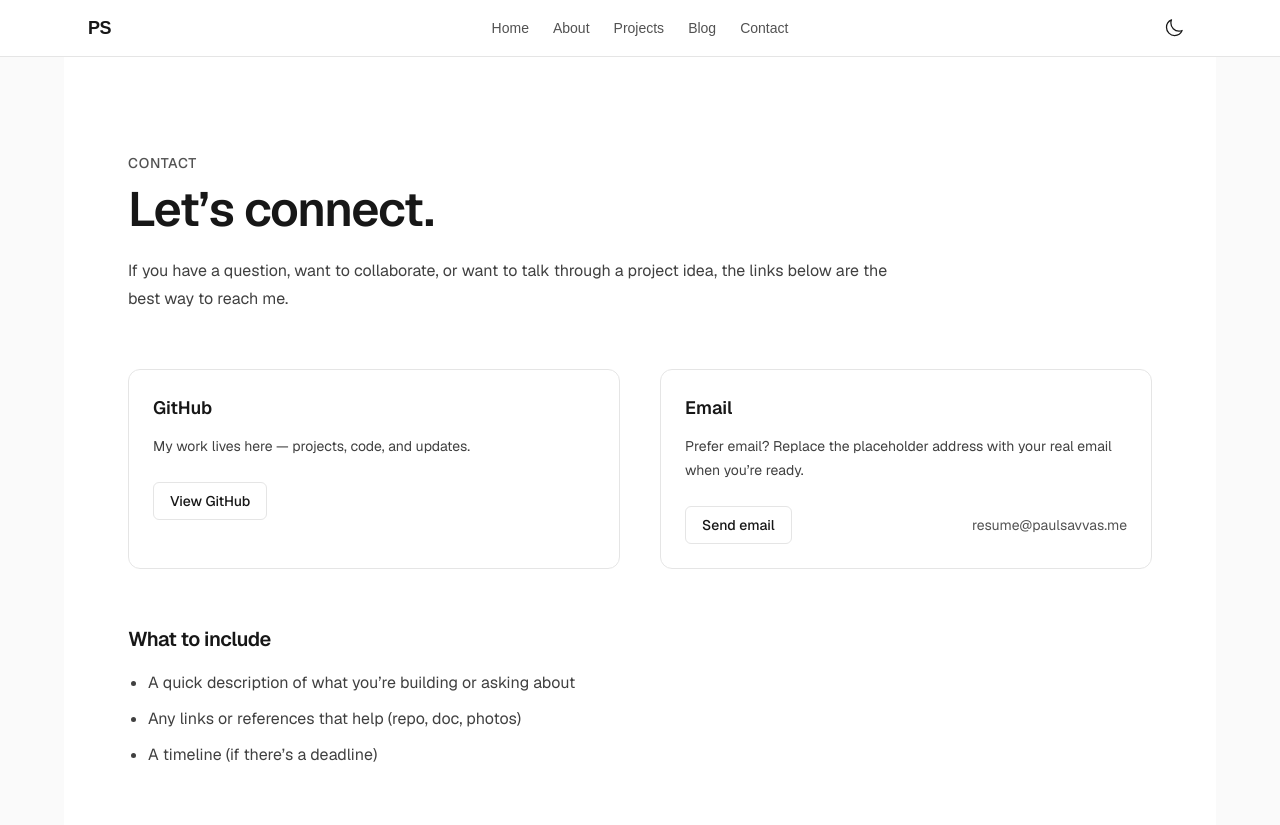
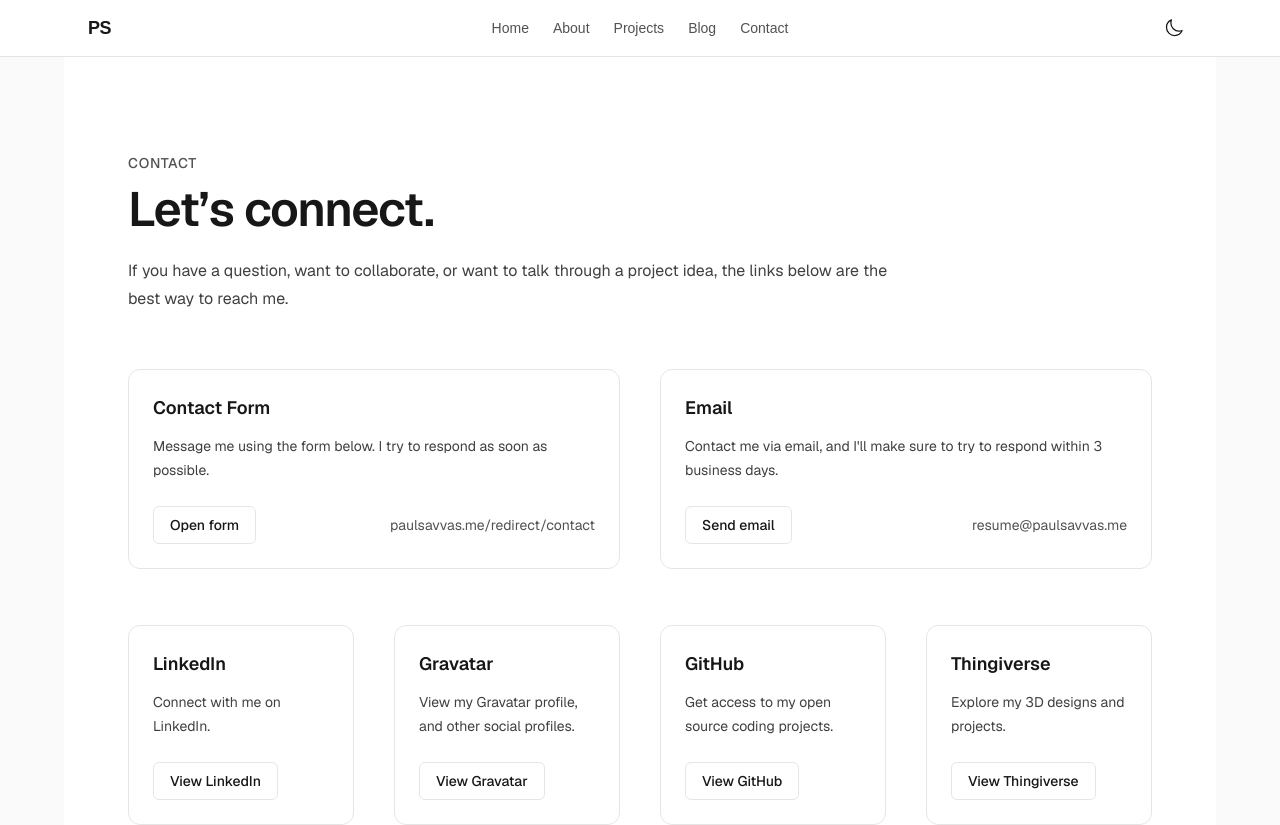
Before and after one commit to Psavvas/paulsavvas.me, a Next.js app: page /contact in a window 1280 px wide. Shown: the top 825 px of the page. Built offline with nearby package versions, Linux system fonts and the light colour scheme.

Commit message:
Add new blog post on the importance of failure and update contact page with social links

```diff
--- a/app/blog/posts.ts
+++ b/app/blog/posts.ts
@@ -8,6 +8,22 @@ export type BlogPost = {
 };
 
 export const posts: BlogPost[] = [
+  {
+    slug: 'failure-a-first-step-to-success',
+    title: 'Failure: A First Step to Success',
+    date: '2025-12-19',
+    summary:
+      'A brief look at a past academic essay about the power of failure.',
+    tags: ['Opinion', 'Archive', 'Life Lessons'],
+    content: [
+      'When digging through my old files I came across an old essay I wrote for school in 2023. It was about the importance of failure in achieving success, a topic that still resonates with me today.',
+      'By the time the Wright brothers flew the world’s first aircraft in 1903, they had failed countless times and faced numerous setbacks. They had built multiple unsuccessful models prior to creating a flight-worthy one. During these challenging times, they used every defeat to learn what worked and what did not, in order to build an incrementally better aircraft. The Wright brothers story is a concrete example of the best advice I received: failure is the first step toward success.',
+      'At first, this advice confused and surprised me since failure is rarely associated with success. However, after further reflection, I realized most people experienced setbacks while pursuing their dreams. Although they had different goals and failed differently, in the end, they all had one thing in common: resilience; they were able to overcome and learn from their mistakes.',
+      'Setbacks caused by failure show us that we have pushed ourselves and reached far in our goals. There is no doubt that trivial goals are easily achieved, but such accomplishments are often of little value or importance. Conversely, failure is proof of our ambitions, that we have challenged ourselves and pushed our limits when we pursued lofty endeavors. When we try difficult things, we are bound to fail initially. However, knowing how to appreciate failure can provide us with some valuable lessons. It is resilience, the ability to recover and learn from our mistakes, that converts failure into a temporary setback. Learning what worked and what did not is a critical step toward success. When we show resilience and rebound from our failures, we are better prepared for our next attempt and ready to achieve success.',
+      'This advice has changed me forever by helping me embrace failure. It gives me the courage to pursue challenging goals, knowing that I will most likely experience setbacks along the way. Furthermore, it gives me confidence that with resilience and perseverance, I can accomplish these goals. Learning about failure helps me approach challenges with an open mindset and face them directly instead of avoiding them. Because of this I can push myself to do better and keep reaching farther.',
+      'If I could give someone a single piece of advice, this would be it. I would offer it in the hopes that it can inspire and change them, as it did me. It teaches that failure is part of the learning process, that it is a sign of a worthy endeavor, and that the way we handle failure is the most important predictor of success. Perhaps, in the end, the biggest failure is someone who has succeeded in everything they have tried.'
+    ],
+  },
   {
     slug: 'hello-world',
     title: 'Hello, world',
--- a/app/contact/page.tsx
+++ b/app/contact/page.tsx
@@ -6,8 +6,12 @@ export const metadata: Metadata = {
     'Contact Paul Savvas — reach out about projects, collaboration, or questions.',
 };
 
+const emailAddressPlaceholder = 'resume@paulsavvas.me';
 const githubProfileUrl = 'https://github.com/psavvas';
-const emailAddressPlaceholder = 'resume@paulsavvas.me';
+const linkedinProfileUrl = 'https://linkedin.com/in/pauldsavvas';
+const gravatarProfileUrl = 'https://gravatar.com/avatar/paulsavvas';
+const thingiverseProfileUrl = 'https://thingiverse.com/psavvas';
+const contactFormUrl = 'https://psavvas.notion.site/15770b9af471809da736d4e77a090ce0';
 
 export default function ContactPage() {
   return (
@@ -29,30 +33,29 @@ export default function ContactPage() {
         <section className="mt-14 grid gap-10 md:grid-cols-2">
           <div className="rounded-xl border border-neutral-200 bg-white p-6 dark:border-neutral-800 dark:bg-neutral-950 hover-lift animate-fade-in-up">
             <h2 className="text-lg font-semibold text-neutral-900 dark:text-neutral-100">
-              GitHub
+              Contact Form
             </h2>
             <p className="mt-3 text-sm leading-6 text-neutral-700 dark:text-neutral-300">
-              My work lives here — projects, code, and updates.
+              Message me using the form below. I try to respond as soon as possible.
             </p>
-            <div className="mt-6">
+            <div className="mt-6 flex flex-col gap-3 sm:flex-row sm:items-center sm:justify-between">
               <a
                 className="inline-flex items-center justify-center rounded-md border border-neutral-200 bg-white px-4 py-2 text-sm font-medium text-neutral-900 transition-colors hover:bg-neutral-50 dark:border-neutral-800 dark:bg-neutral-950 dark:text-neutral-100 dark:hover:bg-neutral-900 hover-lift"
-                href={githubProfileUrl}
-                target="_blank"
-                rel="noopener noreferrer"
+                href={contactFormUrl}
               >
-                View GitHub
+                Open form
               </a>
+              <p className="text-sm text-neutral-600 dark:text-neutral-400">
+                {'paulsavvas.me/redirect/contact'}
+              </p>
             </div>
           </div>
-
           <div className="rounded-xl border border-neutral-200 bg-white p-6 dark:border-neutral-800 dark:bg-neutral-950 hover-lift animate-fade-in-up">
             <h2 className="text-lg font-semibold text-neutral-900 dark:text-neutral-100">
               Email
             </h2>
             <p className="mt-3 text-sm leading-6 text-neutral-700 dark:text-neutral-300">
-              Prefer email? Replace the placeholder address with your real email
-              when you’re ready.
+              Contact me via email, and I'll make sure to try to respond within 3 business days.
             </p>
             <div className="mt-6 flex flex-col gap-3 sm:flex-row sm:items-center sm:justify-between">
               <a
@@ -68,15 +71,80 @@ export default function ContactPage() {
           </div>
         </section>
 
-        <section className="mt-14 max-w-3xl animate-fade-in-up">
-          <h2 className="text-xl font-semibold tracking-tight text-neutral-900 dark:text-neutral-100">
-            What to include
-          </h2>
-          <ul className="mt-4 list-disc space-y-2 pl-5 text-base leading-7 text-neutral-700 dark:text-neutral-300">
-            <li>A quick description of what you’re building or asking about</li>
-            <li>Any links or references that help (repo, doc, photos)</li>
-            <li>A timeline (if there’s a deadline)</li>
-          </ul>
+        {/* New section for smaller cards */}
+        <section className="mt-14 grid gap-10 md:grid-cols-4">
+          <div className="rounded-xl border border-neutral-200 bg-white p-6 dark:border-neutral-800 dark:bg-neutral-950 hover-lift animate-fade-in-up">
+            <h2 className="text-lg font-semibold text-neutral-900 dark:text-neutral-100">
+              LinkedIn
+            </h2>
+            <p className="mt-3 text-sm leading-6 text-neutral-700 dark:text-neutral-300">
+              Connect with me on LinkedIn.
+            </p>
+            <div className="mt-6">
+              <a
+                className="inline-flex items-center justify-center rounded-md border border-neutral-200 bg-white px-4 py-2 text-sm font-medium text-neutral-900 transition-colors hover:bg-neutral-50 dark:border-neutral-800 dark:bg-neutral-950 dark:text-neutral-100 dark:hover:bg-neutral-900 hover-lift"
+                href={linkedinProfileUrl}
+                target="_blank"
+                rel="noopener noreferrer"
+              >
+                View LinkedIn
+              </a>
+            </div>
+          </div>
+          <div className="rounded-xl border border-neutral-200 bg-white p-6 dark:border-neutral-800 dark:bg-neutral-950 hover-lift animate-fade-in-up">
+            <h2 className="text-lg font-semibold text-neutral-900 dark:text-neutral-100">
+              Gravatar
+            </h2>
+            <p className="mt-3 text-sm leading-6 text-neutral-700 dark:text-neutral-300">
+              View my Gravatar profile, and other social profiles.
+            </p>
+            <div className="mt-6">
+              <a
+                className="inline-flex items-center justify-center rounded-md border border-neutral-200 bg-white px-4 py-2 text-sm font-medium text-neutral-900 transition-colors hover:bg-neutral-50 dark:border-neutral-800 dark:bg-neutral-950 dark:text-neutral-100 dark:hover:bg-neutral-900 hover-lift"
+                href={gravatarProfileUrl}
+                target="_blank"
+                rel="noopener noreferrer"
+              >
+                View Gravatar
+              </a>
+            </div>
+          </div>
+          <div className="rounded-xl border border-neutral-200 bg-white p-6 dark:border-neutral-800 dark:bg-neutral-950 hover-lift animate-fade-in-up">
+            <h2 className="text-lg font-semibold text-neutral-900 dark:text-neutral-100">
+              GitHub
+            </h2>
+            <p className="mt-3 text-sm leading-6 text-neutral-700 dark:text-neutral-300">
+              Get access to my open source coding projects.
+            </p>
+            <div className="mt-6">
+              <a
+                className="inline-flex items-center justify-center rounded-md border border-neutral-200 bg-white px-4 py-2 text-sm font-medium text-neutral-900 transition-colors hover:bg-neutral-50 dark:border-neutral-800 dark:bg-neutral-950 dark:text-neutral-100 dark:hover:bg-neutral-900 hover-lift"
+                href={githubProfileUrl}
+                target="_blank"
+                rel="noopener noreferrer"
+              >
+                View GitHub
+              </a>
+            </div>
+          </div>
+          <div className="rounded-xl border border-neutral-200 bg-white p-6 dark:border-neutral-800 dark:bg-neutral-950 hover-lift animate-fade-in-up">
+            <h2 className="text-lg font-semibold text-neutral-900 dark:text-neutral-100">
+              Thingiverse
+            </h2>
+            <p className="mt-3 text-sm leading-6 text-neutral-700 dark:text-neutral-300">
+              Explore my 3D designs and projects.
+            </p>
+            <div className="mt-6">
+              <a
+                className="inline-flex items-center justify-center rounded-md border border-neutral-200 bg-white px-4 py-2 text-sm font-medium text-neutral-900 transition-colors hover:bg-neutral-50 dark:border-neutral-800 dark:bg-neutral-950 dark:text-neutral-100 dark:hover:bg-neutral-900 hover-lift"
+                href={thingiverseProfileUrl}
+                target="_blank"
+                rel="noopener noreferrer"
+              >
+                View Thingiverse
+              </a>
+            </div>
+          </div>
         </section>
       </main>
     </div>
--- a/app/redirect/redirects.ts
+++ b/app/redirect/redirects.ts
@@ -11,6 +11,10 @@ export const REDIRECTS: Record<RedirectSlug, string> = {
   example: 'https://example.com',
   infantguard: 'https://drive.proton.me/urls/GTHB40AV9M#bUy6nRmkFvVw',
   contact: 'https://psavvas.notion.site/15770b9af471809da736d4e77a090ce0',
+  linkedin: 'https://www.linkedin.com/in/pauldsavvas',
+  gravatar: 'https://www.gravatar.com/avatar/paulsavvas',
+  github: 'https://github.com/psavvas',
+  thingiverse: 'https://www.thingiverse.com/psavvas',
 };
 
 export function resolveRedirectDestination(options: {
```
